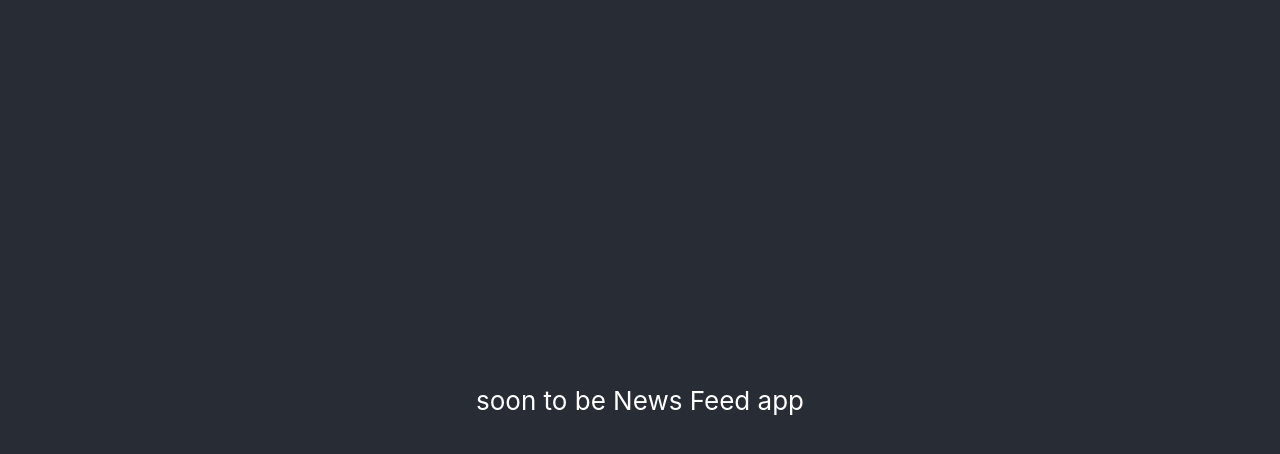
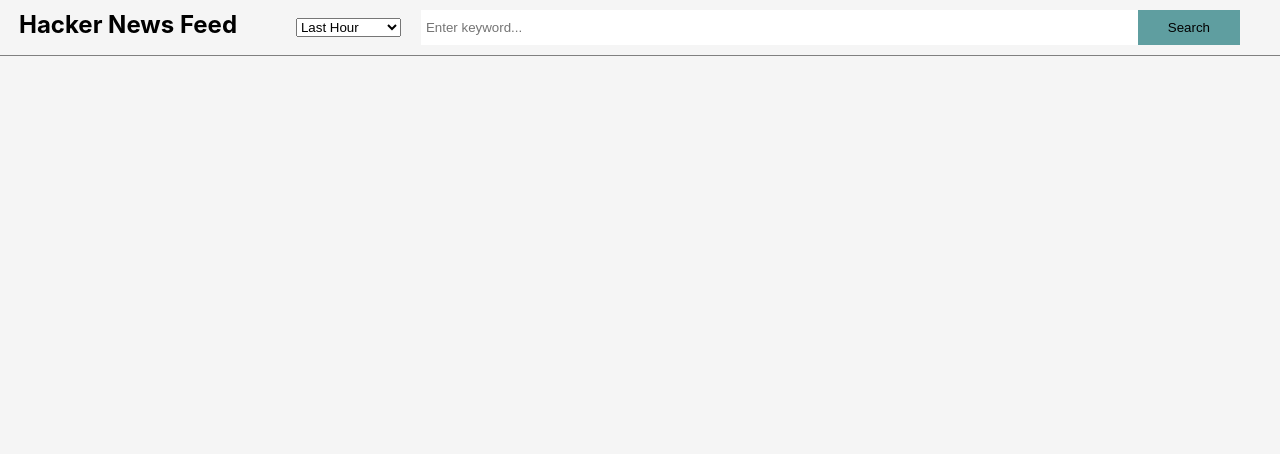
Before and after one commit to MichaelABartlett/411-hackathon-newsfeed, a React (Create React App) app: page / in a window 1280 px wide. Shown: the top 454 px of the page. Built offline with nearby package versions, Linux system fonts and the light colour scheme; no server answers.

Commit message:
Added Nav UI, added corrected return after fetch, changed URL. Need to fix CORS Error

```diff
--- a/src/App.js
+++ b/src/App.js
@@ -1,9 +1,10 @@
 import {useEffect, useState} from 'react';
+import Nav from "./components/Nav/Nav";
 
 import './App.css';
 
 
-const API_URL = "https://hn.algolia.com/api"
+const API_URL = "https://hn.algolia.com/api/v1/search?tags=front_page"
 
 
 
@@ -14,13 +15,12 @@
     console.log("It did mount")
     // use fetch API
     fetch(API_URL).then((response) => response.json())
-    .then((data) => setStories(data.results));
+    .then((data) => setStories(data.hits));
   }, [])
 
 
   // this is just to make sure contacts are set in state
   useEffect(() => {
-    console.log('It updated');
     console.log(stories)
     // Use fetch API
   }, [stories]);
@@ -29,9 +29,7 @@
 
   return (
     <div className="App">
-      <header className="App-header">
-        soon to be News Feed app
-      </header>
+      <Nav />
     </div>
   );
 }
--- /dev/null
+++ b/src/components/Nav/Nav.css
@@ -0,0 +1,40 @@
+*{
+    box-sizing: border-box;
+    padding: 0;
+    margin: 0 auto;
+}
+
+
+#nav-grid {
+    width: 100%;
+    display: grid;
+    grid-template-columns: 20% auto;
+    border-bottom: solid 1px gray;
+    padding-bottom: 10px;
+    margin-top: 10px;
+}
+
+form {
+    padding: 0;
+    width: 100%;
+    height: 35px;
+}
+
+#searchbar {
+    margin-left: 20px;
+    width: 70%;
+    height: 100%;
+    padding: 5px;
+    border: none;
+    outline: none;
+}
+
+#searchbutton {
+    box-sizing: border-box;
+    padding: 5px;
+    height: 100%;
+    border: none;
+    width: 10%;
+    border-radius: 0;
+    background-color: cadetblue;
+}
--- /dev/null
+++ b/src/components/Nav/Nav.js
@@ -0,0 +1,21 @@
+import React from 'react';
+import './Nav.css'
+
+const Nav = (props) => {
+    return (
+        <div id={"nav-grid"}>
+            <h2 id={"title"}>Hacker News Feed</h2>
+            <form>
+                <select id={"nav-select"}>
+                    <option value={"blanks"}>Last Hour</option>
+                    <option value={"blanks2"}>Last 12 Hours</option>
+                    <option value={"blanks3"}>Last 24 Hours</option>
+                </select>
+                <input id={"searchbar"} type="text" name="name" placeholder={"Enter keyword..."}/>
+                <button id={"searchbutton"} type="submit" name="search" >Search</button>
+            </form>
+        </div>
+    );
+};
+
+export default Nav;
--- a/src/index.css
+++ b/src/index.css
@@ -5,4 +5,5 @@
     sans-serif;
   -webkit-font-smoothing: antialiased;
   -moz-osx-font-smoothing: grayscale;
+  background-color: whitesmoke;
 }
```
Also changed, not shown: 1 other file (tests, documents, lock files or other folders).
